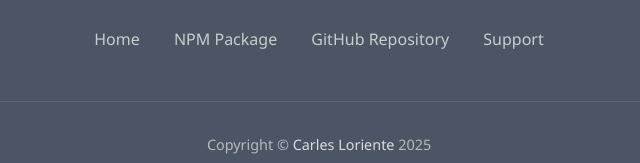
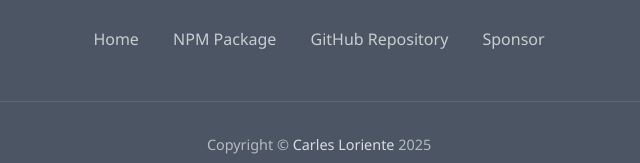
Before and after one commit to nocc-devex/yagc.nocc.dev, a website: page website/docs.html in a window 1280 px wide. Shown: the part 4372-4535 px from the top of the page, 321-961 px from the left. Drawn offline with nearby package versions, Linux system fonts and the light colour scheme.

Commit message:
Fix docs sponsor link

```diff
--- a/website/docs.html
+++ b/website/docs.html
@@ -845,7 +845,7 @@
                     <a href="index.html">Home</a>
                     <a href="https://www.npmjs.com/package/yet-another-github-card" target="_blank" rel="noopener">NPM Package</a>
                     <a href="https://github.com/carlesloriente/yet-another-github-card" target="_blank" rel="noopener">GitHub Repository</a>
-                    <a href="#quick-start">Support</a>
+                    <a href="https://github.com/sponsors/carlesloriente" target="_blank" title="Sponsor this project" rel="noopener">Sponsor</a>
                 </div>
             </div>
             <div class="footer-copyright">
```
